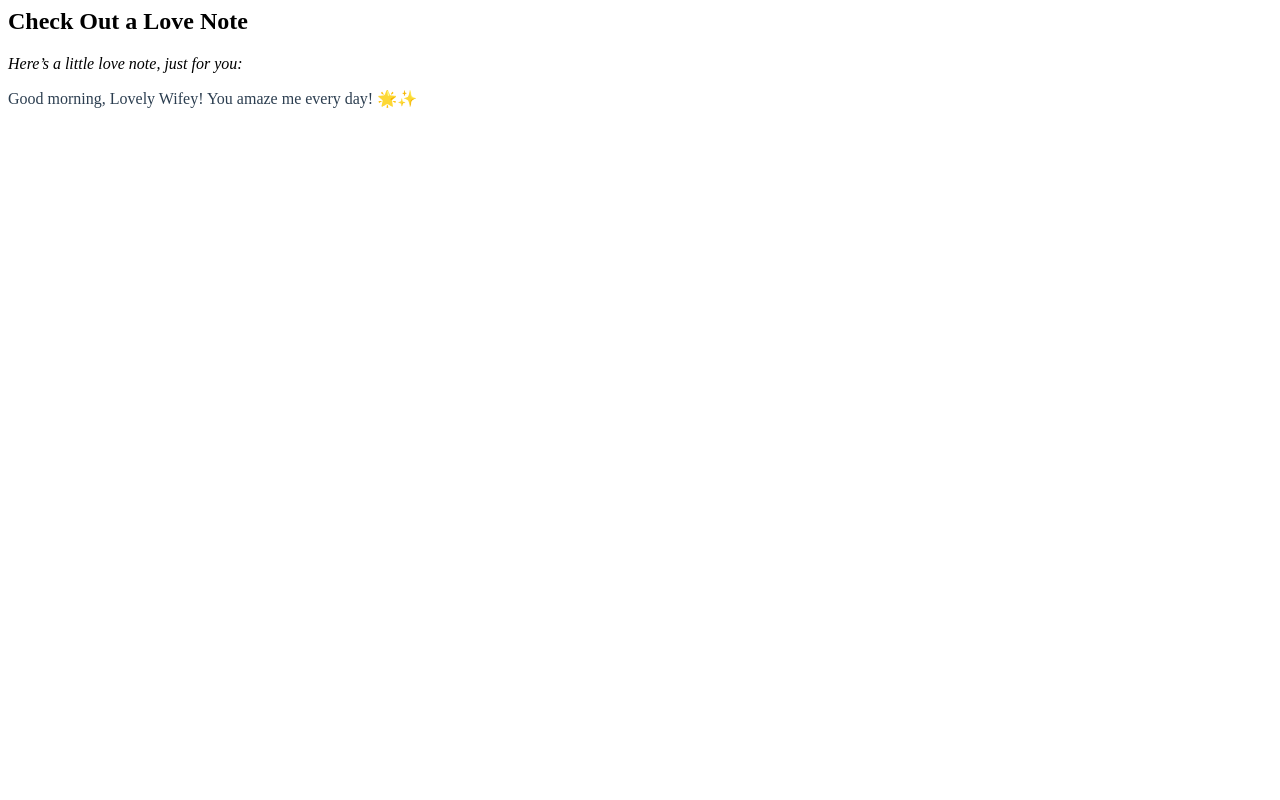
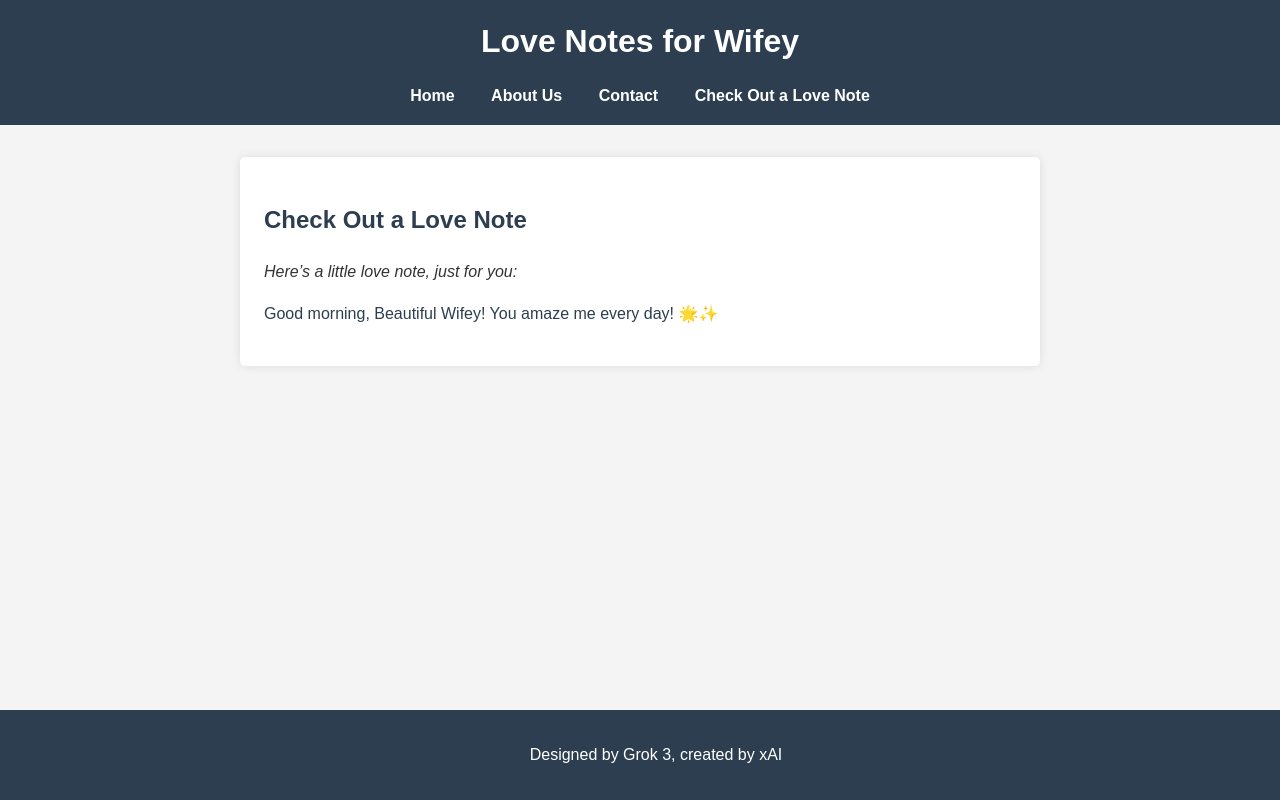
Before and after one commit to dfwjensen/fordebra, a plain HTML site: page love-note.html in a window 1280 px wide. Drawn offline with Linux system fonts and the light colour scheme.

Commit message:
Add files via upload

```diff
--- a/love-note.html
+++ b/love-note.html
@@ -1,7 +1,30 @@
+<!DOCTYPE html>
+<html lang="en">
+<head>
+    <meta charset="UTF-8">
+    <meta name="viewport" content="width=device-width, initial-scale=1.0">
+    <title>Check Out a Love Note - Love Notes for Wifey</title>
+    <link rel="stylesheet" href="styles.css">
+</head>
+<body>
+    <header>
+        <h1>Love Notes for Wifey</h1>
+        <nav>
+            <a href="index.html">Home</a>
+            <a href="about.html">About Us</a>
+            <a href="contact.html">Contact</a>
+            <a href="love-note.html">Check Out a Love Note</a>
+        </nav>
+    </header>
     <main>
         <section>
             <h2>Check Out a Love Note</h2>
             <p style="font-style: italic;">Here’s a little love note, just for you:</p>
-        <p style="color: #2c3e50;">Good morning, Lovely Wifey! You amaze me every day! 🌟✨</p>
+            <p style="color: #2c3e50;">Good morning, Beautiful Wifey! You amaze me every day! 🌟✨</p>
         </section>
     </main>
+    <footer>
+        <p>Designed by Grok 3, created by xAI</p>
+    </footer>
+</body>
+</html>
```
Lines whose indentation alone changed are shown as unchanged.
